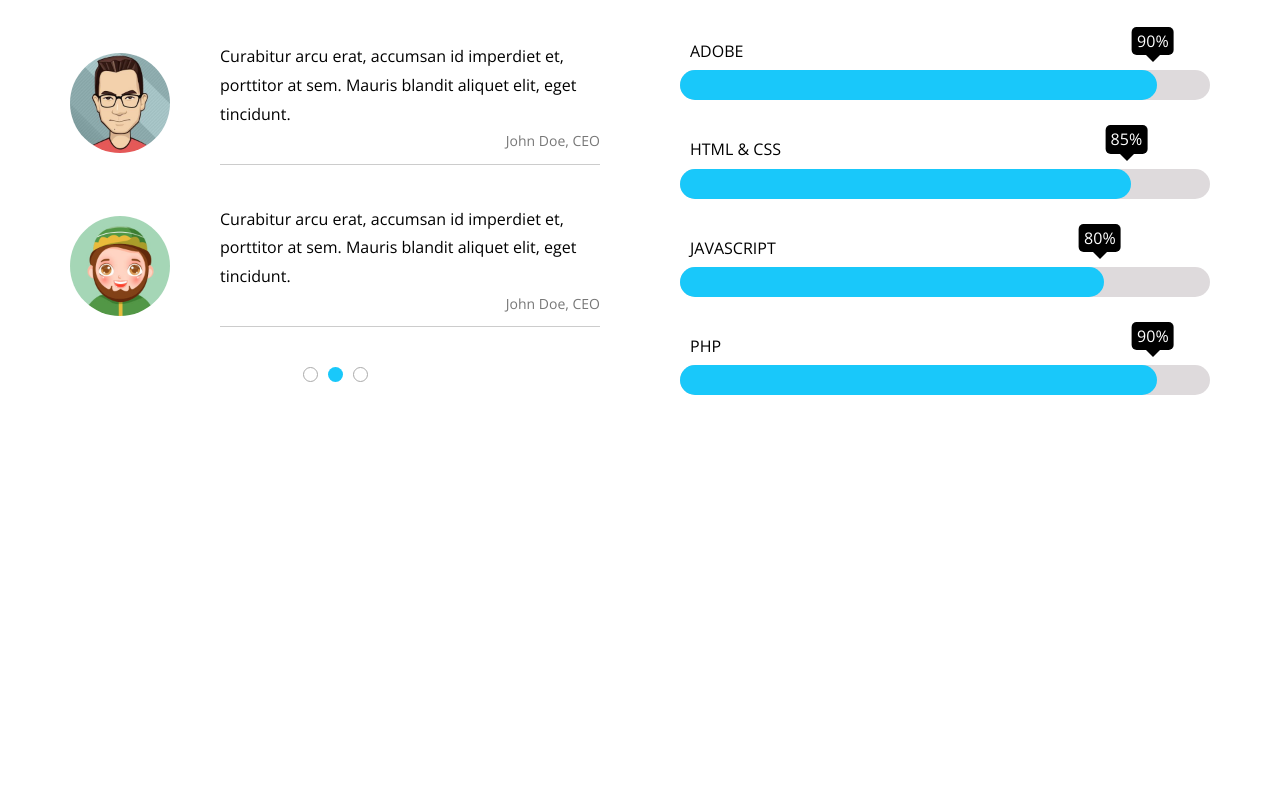
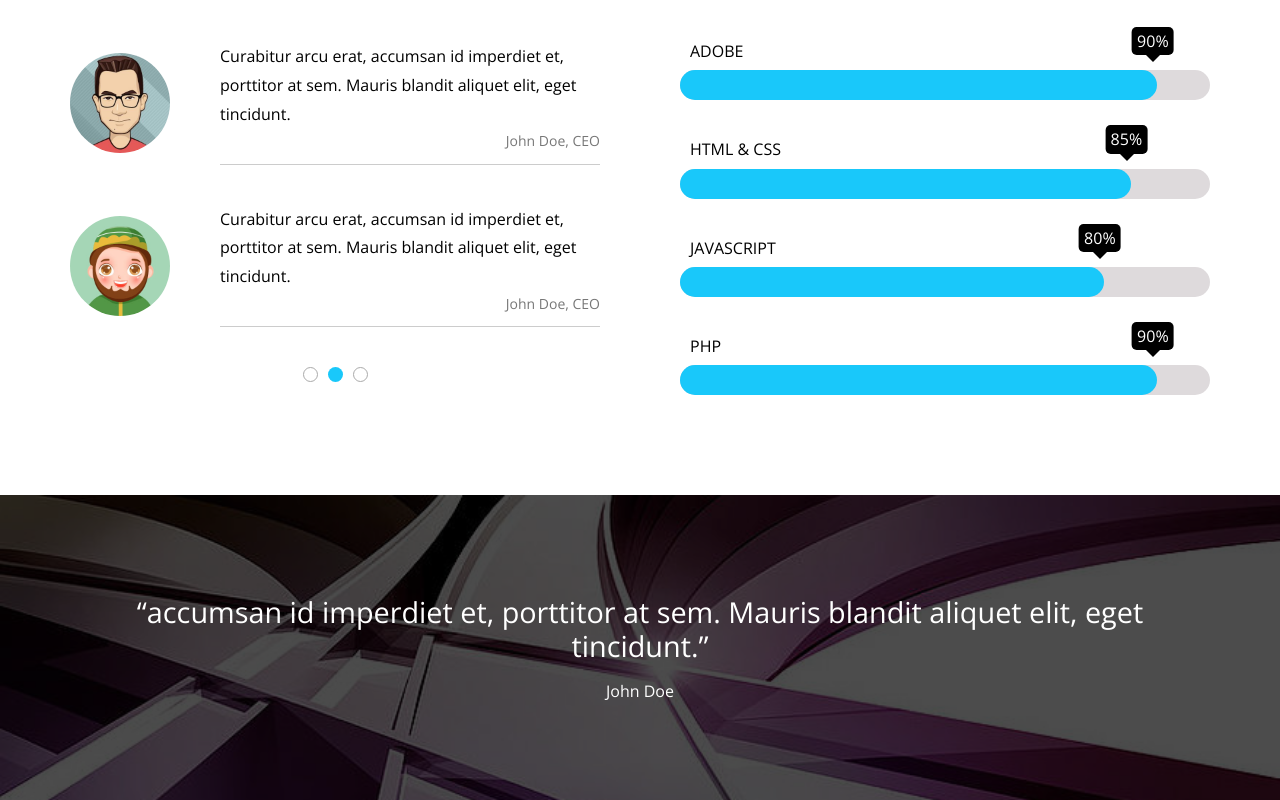
Before and after one commit to youssef579/Kasper-template, a plain HTML site: page index.html in a window 1280 px wide. Shown: the part 5611-6411 px from the top of the page. Before the commit the page ends 6106 px from the top, so only its background shows below. Drawn offline with nearby package versions, Linux system fonts and the light colour scheme.

Commit message:
Finish quote section

```diff
--- a/css/style.css
+++ b/css/style.css
@@ -227,7 +227,8 @@ main {
 main::after,
 .design::after,
 .video::after,
-.stats::after {
+.stats::after,
+.quote::after {
     content: '';
     position: absolute;
     left: 0;
@@ -772,3 +773,26 @@ main .bullets li:nth-of-type(even) {
         gap: 30px;
     }
 }
+
+/* Quote section */
+.quote {
+    background: url('../images/quote.jpg');
+    background-size: cover;
+}
+
+.quote::after {
+    background-color: rgba(0 0 0 / 70%);
+}
+
+.quote .container {
+    display: grid;
+    gap: 20px;
+    position: relative;
+    z-index: 1;
+    text-align: center;
+    color: #fff;
+}
+
+.quote q {
+    font-size: 1.8em;
+}
--- a/index.html
+++ b/index.html
@@ -294,6 +294,13 @@
         </div>
     </section>
 
+    <section class="quote">
+        <div class="container">
+            <q>accumsan id imperdiet et, porttitor at sem. Mauris blandit aliquet elit, eget tincidunt.</q>
+            <span>John Doe</span>
+        </div>
+    </section>
+
     <script src="./app.js"></script>
 </body>
 
```
Also changed, not shown: images/quote.jpg (added).
